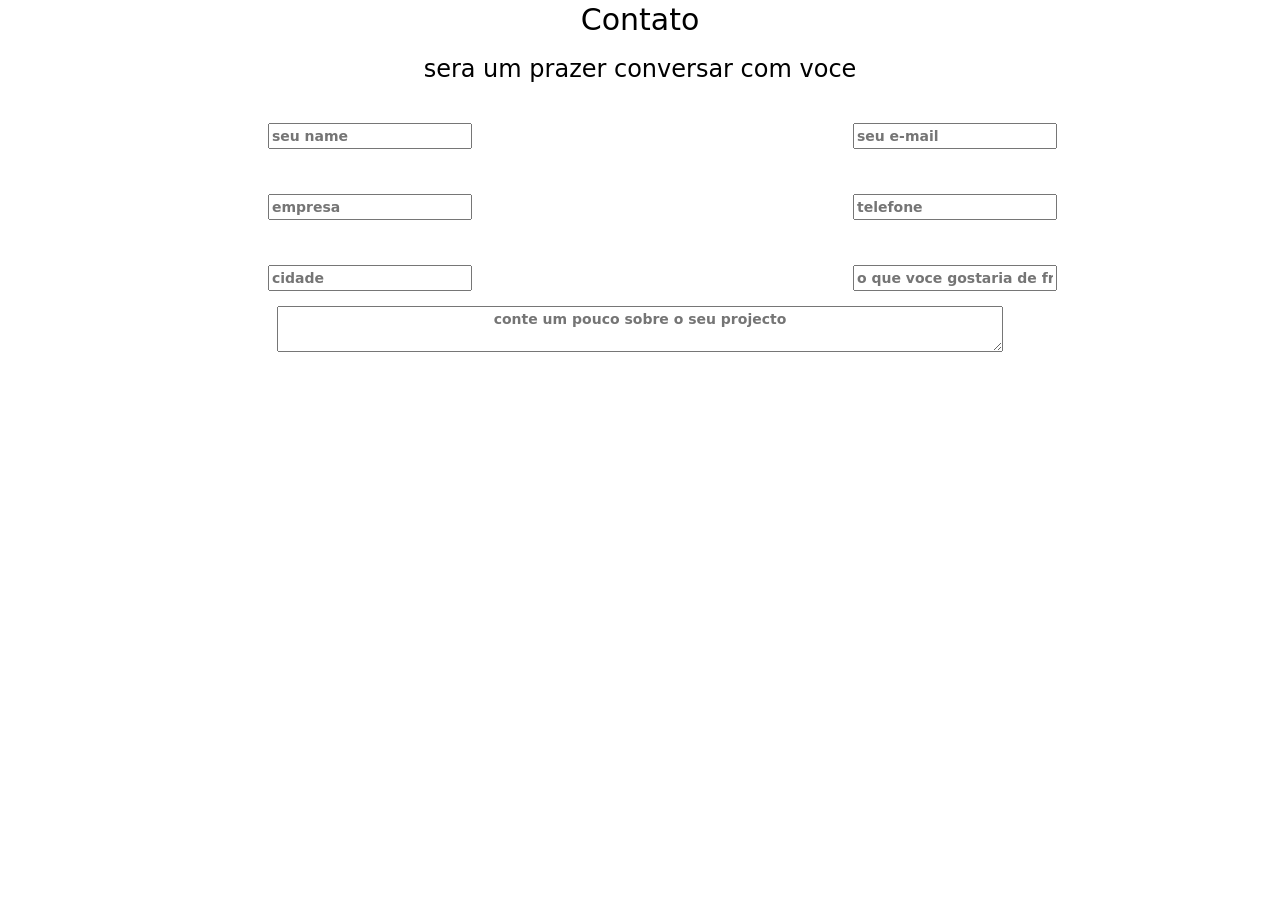
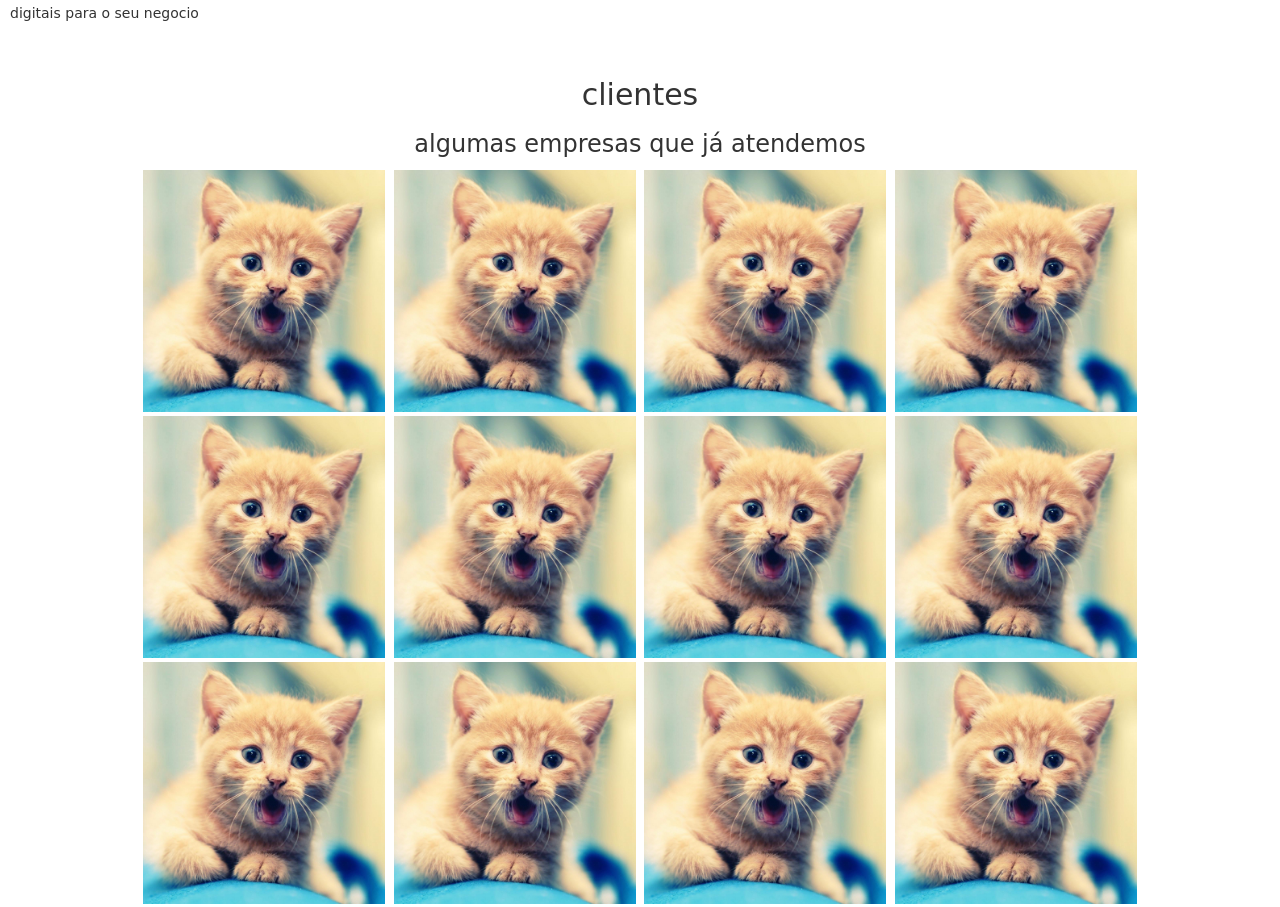
Before and after one commit to eschapp/bubb_eschapp, a website: page index.html in a window 1280 px wide. Shown: the part 352-1259 px from the top of the page. Before the commit the page ends 800 px from the top, so only its background shows below. Drawn offline with nearby package versions, Linux system fonts and the light colour scheme; a web font is replaced by a local one.

Commit message:
add some kitten cliente

```diff
--- a/css/style.css
+++ b/css/style.css
@@ -97,6 +97,14 @@ nav li a:hover {
   text-decoration: none;
 }
 
+.clients {
+  text-align: center;
+  padding: 25px;
+}
+.clients img {
+  width: 20%;
+  margin: 2px 2px 2px 2px;
+}
 .contact {
   margin: 40px;
   text-align: right;
@@ -108,7 +116,7 @@ nav li a:hover {
 
 .contact {
     width: 100%;
-    padding: 0 25px;
+    padding: 25px;
     position: relative;
     margin: 0 auto 0 auto;
     float: left;
--- a/index.html
+++ b/index.html
@@ -54,8 +54,24 @@
   <team>
   </team>
 
-  <clients>
-  </clients>
+  <div class="clients">
+    <h2>clientes</h2>
+    <h3>algumas empresas que já atendemos</h3>
+    <div class="client-block">
+      <a href="http://lmgtfy.com/?q=kittens" target="_blank"><img src="./css/images/kitten.jpeg" alt="a cliente"></a>
+      <a href="http://lmgtfy.com/?q=kittens" target="_blank"><img src="./css/images/kitten.jpeg" alt="a cliente"></a>
+      <a href="http://lmgtfy.com/?q=kittens" target="_blank"><img src="./css/images/kitten.jpeg" alt="a cliente"></a>
+      <a href="http://lmgtfy.com/?q=kittens" target="_blank"><img src="./css/images/kitten.jpeg" alt="a cliente"></a>
+      <a href="http://lmgtfy.com/?q=kittens" target="_blank"><img src="./css/images/kitten.jpeg" alt="a cliente"></a>
+      <a href="http://lmgtfy.com/?q=kittens" target="_blank"><img src="./css/images/kitten.jpeg" alt="a cliente"></a>
+      <a href="http://lmgtfy.com/?q=kittens" target="_blank"><img src="./css/images/kitten.jpeg" alt="a cliente"></a>
+      <a href="http://lmgtfy.com/?q=kittens" target="_blank"><img src="./css/images/kitten.jpeg" alt="a cliente"></a>
+      <a href="http://lmgtfy.com/?q=kittens" target="_blank"><img src="./css/images/kitten.jpeg" alt="a cliente"></a>
+      <a href="http://lmgtfy.com/?q=kittens" target="_blank"><img src="./css/images/kitten.jpeg" alt="a cliente"></a>
+      <a href="http://lmgtfy.com/?q=kittens" target="_blank"><img src="./css/images/kitten.jpeg" alt="a cliente"></a>
+      <a href="http://lmgtfy.com/?q=kittens" target="_blank"><img src="./css/images/kitten.jpeg" alt="a cliente"></a>
+    </div>
+  </div>
 
   <testimonials>
   </testimonials>
```
Also changed, not shown: css/images/kitten.jpeg (added).
